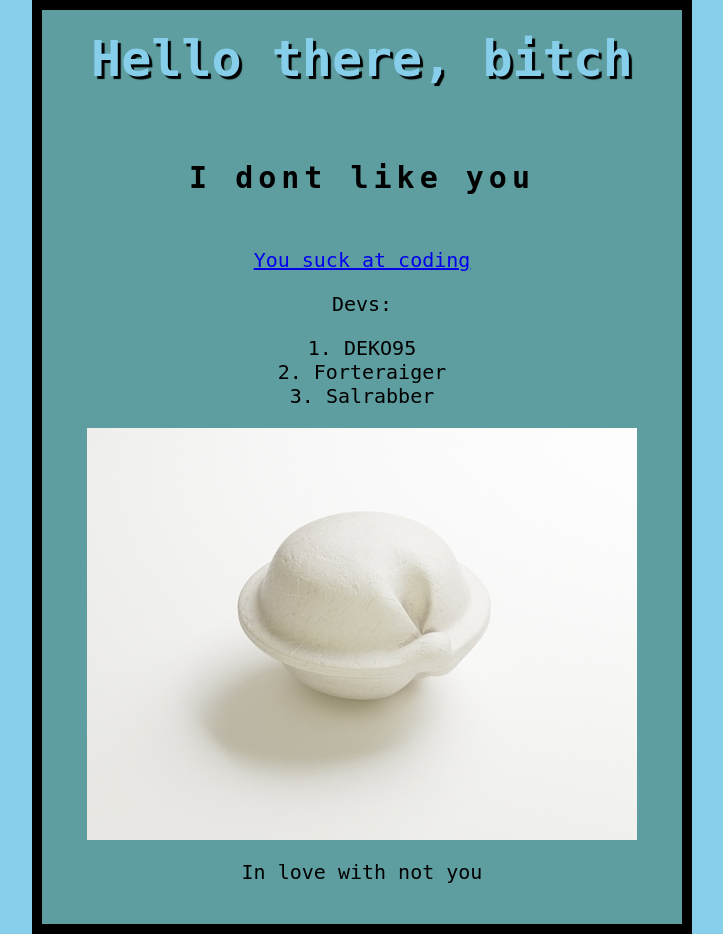
After one commit to DEKO95/ecomm, a Flask app: page /developers in a window 1280 px wide. The commit adds this page. Shown: the whole page, without its empty margins (278-1001 px from the left). Run offline with Flask 2, Linux system fonts and the light colour scheme; some libraries are stand-ins or nearby versions; some web fonts are replaced.

Commit message:
Introduce jinja templates and preparing for DB

```diff
--- a/requirements.txt
+++ b/requirements.txt
@@ -1,2 +1,4 @@
 Flask
+flask_sqlalchemy
+flask_migrate
 gunicorn
--- a/server/routes.py
+++ b/server/routes.py
@@ -4,7 +4,11 @@ from flask import render_template, send_from_directory
 
 @app.route('/')
 def main_page():
-    return render_template('example.html')
+    return render_template('index.html')
+
+@app.route('/developers')
+def developers():
+    return render_template('developers.html')
 
 @app.route('/styles/styless.css')
 def style():
--- a/templates/example.html
+++ b/templates/base.html
@@ -4,6 +4,8 @@
     <meta charset="UTF-8">
     <title>'Its  my Virgin-site)'</title>
     <link rel="stylesheet" href="styles/styless.css" type="text/css">
+    <!-- Uncomment the following line to use bootstrap -->
+    <!-- <link rel="stylesheet" href="https://stackpath.bootstrapcdn.com/bootstrap/4.5.2/css/bootstrap.min.css"> -->
     <link rel="stylesheet"  href="http://fonts.googleapis.com/css?family=Open+Sans" type="text/css">
     <link rel="preconnect" href="https://fonts.gstatic.com">
     <link href="https://fonts.googleapis.com/css2?family=Xanh+Mono&display=swap" rel="stylesheet">
@@ -11,16 +13,8 @@
 <body>
     <h1><strong>Hello there, bitch</strong></h1>
     <h2>I dont like you</h2>
-    <a href="https://www.youtube.com/watch?v=7uffAE_S5yI&list=PL5JtEXq89gaNj800JXjG3bRTVYpF5TBbn&index=3&ab_channel=LIZER">
-        You dont need this anymore
-    </a>
-    <p> What is your power? </p>
-    <ol>
-        <li>Heart</li>
-        <li>Penis</li>
-        <li>Mouth</li>
-    </ol>
 
+    {% block body%} {% endblock %}
 
     <img src="images/pel.jpg" alt="В следующий раз повезет">
     <p>
--- /dev/null
+++ b/templates/developers.html
@@ -0,0 +1,13 @@
+{% extends 'base.html' %}
+
+{% block body %}
+    <a href="https://github.com/DEKO95">
+        You suck at coding
+    </a>
+    <p> Devs: </p>
+    <ol>
+        <li>DEKO95</li>
+        <li>Forteraiger</li>
+        <li>Salrabber</li>
+    </ol>
+{% endblock %}
```
Also changed, not shown: server/__init__.py (+7 -0 lines), templates/index.html (added, +13 -0 lines), server/models.py (added).
